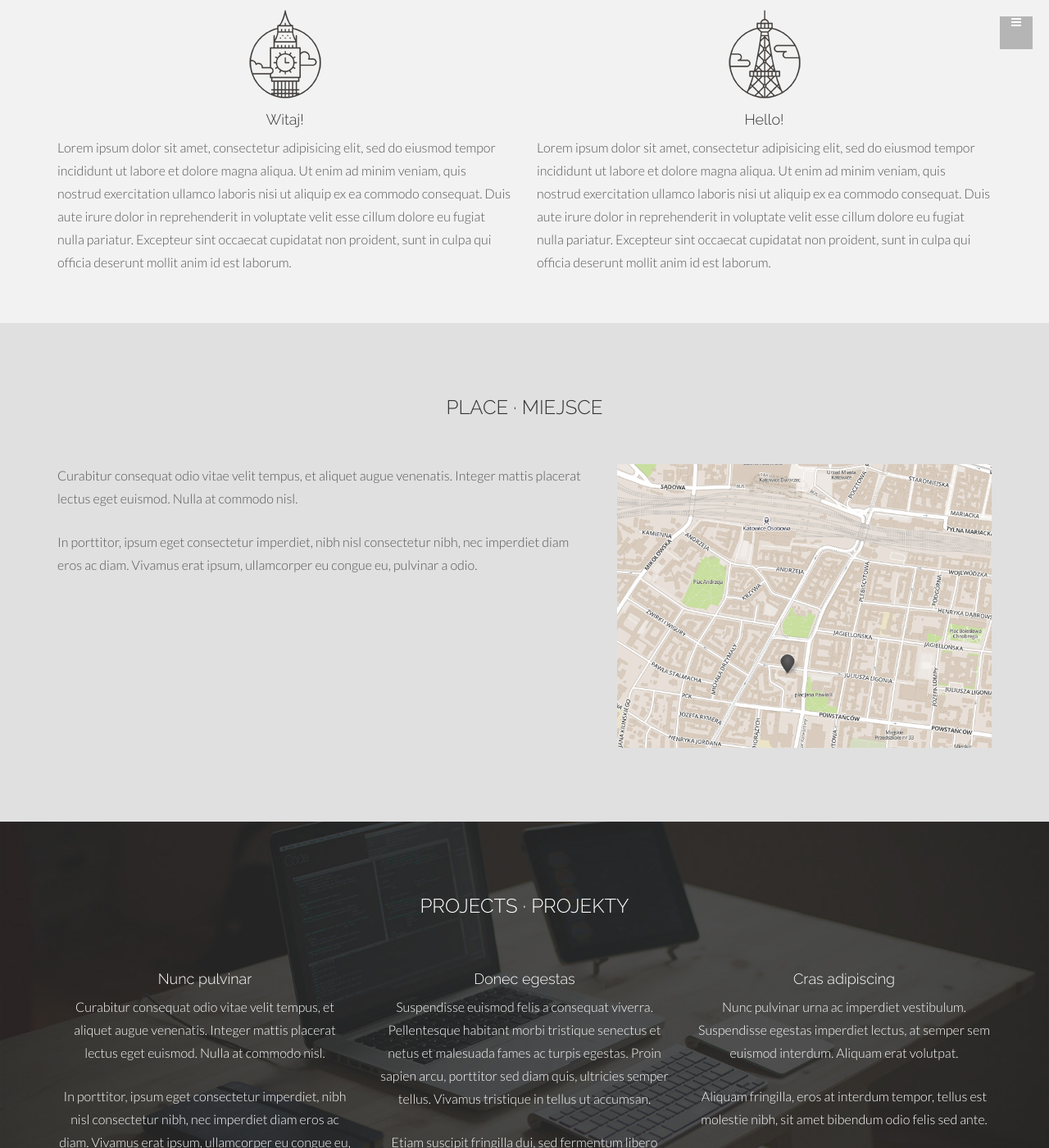
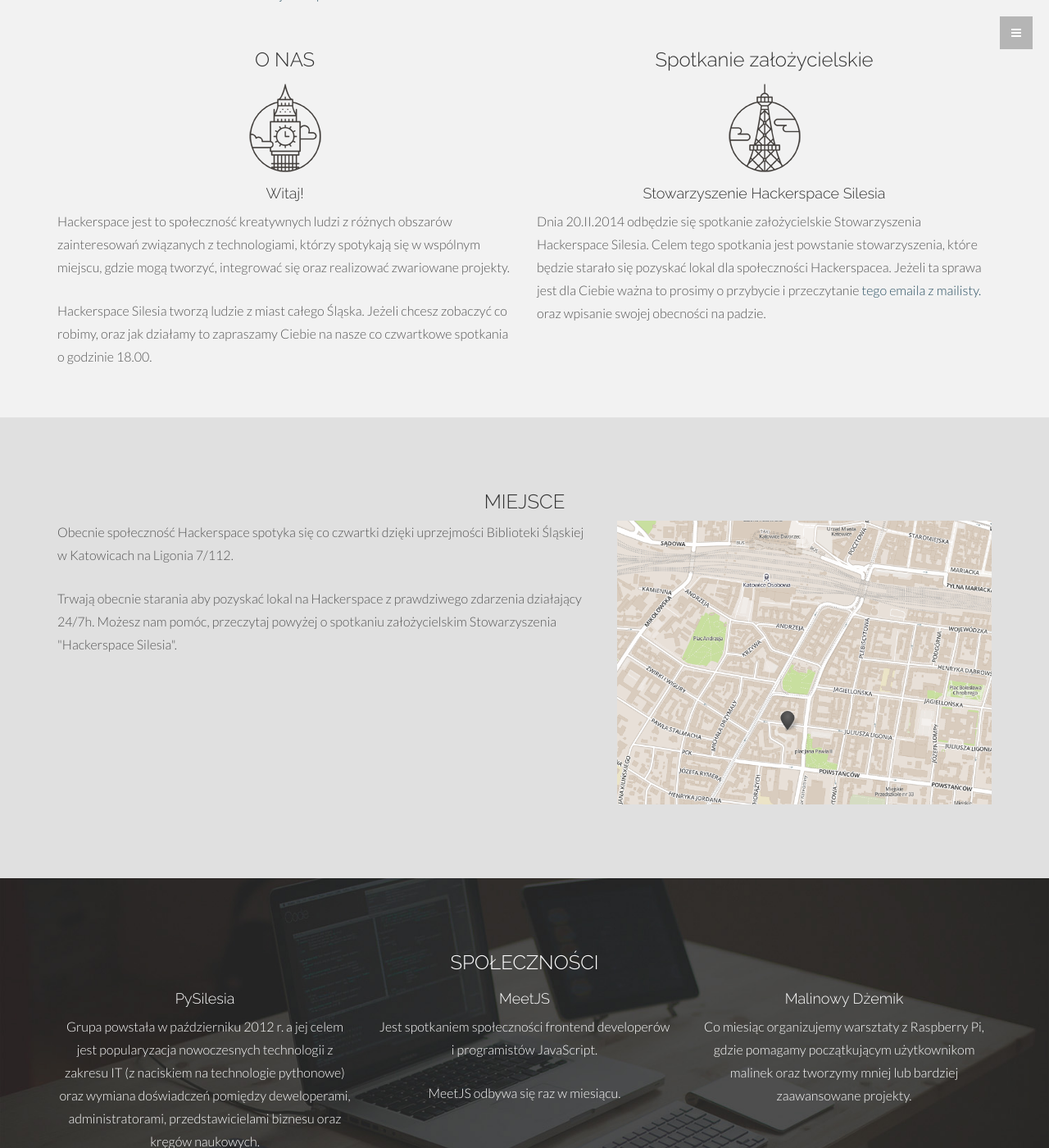
Before and after one commit to hackerspace-silesia/hackerspace-silesia.github.io, a Jekyll site: the page built from index.html, in a window 1280 px wide and 1400 px high, scrolled down 398 px. Shown: the whole window at 82% size. Built offline with Jekyll 4.4.1, drawn with Linux system fonts in a browser that asks for light colours; some of the changed text lies outside the part shown.

Commit message:
update to new version of website

```diff
--- a/_layouts/default.html
+++ b/_layouts/default.html
@@ -1,4 +1,4 @@
-<DOCTYPE html>
+<!DOCTYPE html>
 <html lang="pl">
   <head>
     <meta charset="utf-8">
@@ -28,33 +28,36 @@
             <h1 class="logo"><a href="index.html#home">HS</a></h1>
             <i class="icon-remove menu-close"></i>
             <a href="#home" class="smoothScroll">Home</a>
-            <a href="#about" class="smoothScroll">About us</a>
-            <a href="#place" class="smoothScroll">Place</a>
-            <a href="#projects" class="smoothScroll">Projects</a>
-            <a href="#calendar" class="smoothScroll">Calendar</a>
-            <a href="#contact" class="smoothScroll">Contact</a>
-            <a href="#"><i class="icon-facebook"></i></a>
-            <a href="#"><i class="icon-twitter"></i></a>
-            <a href="#"><i class="icon-dribbble"></i></a>
-            <a href="#"><i class="icon-envelope"></i></a>
+            <a href="#about" class="smoothScroll">O Nas</a>
+            <a href="#place" class="smoothScroll">Miejsce</a>
+            <a href="#projects" class="smoothScroll">Społeczności</a>
+            <a href="#calendar" class="smoothScroll">Kalendarz</a>
+            <a href="#contact" class="smoothScroll">Kontakt</a>
+            <a href="https://www.facebook.com/HackerspaceSilesia"><i class="icon-facebook"></i></a>
+            <a href="https://twitter.com/hs_silesia"><i class="icon-twitter"></i></a>
+            <a href="https://lists.hackerspace.pl/mailman/listinfo/silesia"><i class="icon-envelope"></i></a>
         </div>
         <div id="menuToggle"><i class="icon-reorder"></i></div>
     </nav>
 
     <!-- LOGO -->
-    <section id="home" name="home"></section>
+    <section id="home"></section>
     <div id="headerwrap">
         <div class="container">
-            <img src="img/logo.png" width=400 />
+            <img src="/img/logo.png" alt="Logo" />
         </div>
     </div>
 
     <!-- MENU -->
-    <div id="w">
+    <div class="w">
         <div class="container">
             <div class="row">
                 <div class="col-lg-8 col-lg-offset-2">
-                    <a href="#about" class="smoothScroll">About us</a> · <a href="#place" class="smoothScroll">Place</a> · <a href="#projects" class="smoothScroll">Projects</a> · <a href="#calendar" class="smoothScroll">Calendar</a> · <a href="#contact" class="smoothScroll">Contact</a>
+                    <a href="#about" class="smoothScroll">O nas</a> ·
+                    <a href="#place" class="smoothScroll">Miejsce</a> ·
+                    <a href="#projects" class="smoothScroll">Społeczności</a> ·
+                    <a href="#calendar" class="smoothScroll">Kalendarz</a> ·
+                    <a href="#contact" class="smoothScroll">Kontakt</a>
                 </div>
             </div>
         </div>
@@ -64,11 +67,11 @@
 
 
     <!-- CONTACT -->
-    <section id="contact" name="contact"></section>
+    <section id="contact"></section>
     <div id="f">
         <div class="container">
             <div class="row">
-                <h3><b>KONTAKT · CONTACT</b></h3>
+                <h3><b>KONTAKT</b></h3>
                 <br>
                 <div class="col-lg-4">
                     <h3><b>mailing list</b></h3>
@@ -99,7 +102,7 @@
             </div>
         </div>
     </div>
-    </div>
+
 
     <div id="c">
         <div class="container">
@@ -111,5 +114,5 @@
     <script src="js/bootstrap.min.js"></script>
     <script src="js/smoothscroll.js"></script>
     <script src="js/main.js"></script>
-</body>
+  </body>
 </html>
--- a/index.html
+++ b/index.html
@@ -5,21 +5,22 @@
 
 
     <!-- ABOUT -->
-    <section id="about" name="services"></section>
+    <section id="about" ></section>
     <div id="g">
         <div class="container">
             <div class="row">
                 <div class="col-lg-6">
                     <h3>O NAS</h3>
-                    <img src="/img/s1.png">
+                    <img src="/img/s1.png" alt="Big Ben">
                     <h4>Witaj!</h4>
-                    <p>Lorem ipsum dolor sit amet, consectetur adipisicing elit, sed do eiusmod tempor incididunt ut labore et dolore magna aliqua. Ut enim ad minim veniam, quis nostrud exercitation ullamco laboris nisi ut aliquip ex ea commodo consequat. Duis aute irure dolor in reprehenderit in voluptate velit esse cillum dolore eu fugiat nulla pariatur. Excepteur sint occaecat cupidatat non proident, sunt in culpa qui officia deserunt mollit anim id est laborum.</p>
+                    <p>Hackerspace jest to społeczność kreatywnych ludzi z różnych obszarów zainteresowań związanych z technologiami, którzy spotykają się w wspólnym miejscu, gdzie mogą tworzyć, integrować się oraz realizować zwariowane projekty.</p>
+                    <p>Hackerspace Silesia tworzą ludzie z miast całego Śląska. Jeżeli chcesz zobaczyć co robimy, oraz jak działamy to zapraszamy Ciebie na nasze co czwartkowe spotkania o godzinie 18.00.</p>
                 </div>
                 <div class="col-lg-6">
-                    <h3>ABOUT US</h3>
-                    <img src="/img/s3.png">
-                    <h4>Hello!</h4>
-                    <p>Lorem ipsum dolor sit amet, consectetur adipisicing elit, sed do eiusmod tempor incididunt ut labore et dolore magna aliqua. Ut enim ad minim veniam, quis nostrud exercitation ullamco laboris nisi ut aliquip ex ea commodo consequat. Duis aute irure dolor in reprehenderit in voluptate velit esse cillum dolore eu fugiat nulla pariatur. Excepteur sint occaecat cupidatat non proident, sunt in culpa qui officia deserunt mollit anim id est laborum.</p>
+                    <h3>Spotkanie założycielskie</h3>
+                    <img src="/img/s3.png" alt="Eiffel">
+                    <h4>Stowarzyszenie Hackerspace Silesia</h4>
+                    <p>Dnia 20.II.2014 odbędzie się spotkanie założycielskie Stowarzyszenia Hackerspace Silesia. Celem tego spotkania jest powstanie stowarzyszenia, które będzie starało się pozyskać lokal dla społeczności Hackerspacea. Jeżeli ta sprawa jest dla Ciebie ważna to prosimy o przybycie i przeczytanie <a href="https://lists.hackerspace.pl/pipermail/silesia/2014-February/000202.html">tego emaila z mailisty.</a> oraz wpisanie swojej obecności na padzie.</p>
                 </div>
             </div>
         </div>
@@ -29,11 +30,11 @@
     <div id="dg">
         <div class="container" id="place">
             <div class="row">
-                <h3>PLACE · MIEJSCE</h3>
-                <br>
-                <br>
+                <h3>MIEJSCE</h3>
+
                 <div class="col-lg-7 port-space">
-                    <p>Curabitur consequat odio vitae velit tempus, et aliquet augue venenatis. Integer mattis placerat lectus eget euismod. Nulla at commodo nisl.</p><p>In porttitor, ipsum eget consectetur imperdiet, nibh nisl consectetur nibh, nec imperdiet diam eros ac diam. Vivamus erat ipsum, ullamcorper eu congue eu, pulvinar a odio.</p>
+                    <p>Obecnie społeczność Hackerspace spotyka się co czwartki dzięki uprzejmości Biblioteki Śląskiej w Katowicach na Ligonia 7/112.</p>
+                    <p>Trwają obecnie starania aby pozyskać lokal na Hackerspace z prawdziwego zdarzenia działający 24/7h. Możesz nam pomóc, przeczytaj powyżej o spotkaniu założycielskim Stowarzyszenia "Hackerspace Silesia".</p>
                 </div>
                 <div class="col-lg-5 port-space">
                     <img src="/img/map.png" alt="Mapa" />
@@ -43,41 +44,66 @@
     </div>
 
     <!-- PROJECTS -->
-    <section id="projects" name="portfolio"></section>
+    <section id="projects" ></section>
     <div id="portfoliowrap">
         <div class="container">
             <div class="row">
-                <h3>PROJECTS · PROJEKTY</h3>
-                <br>
-                <br>
+                <h3>SPOŁECZNOŚCI</h3>
                 <div class="col-lg-4 port-space">
-                    <h4>Nunc pulvinar</h4>
-                    <p>Curabitur consequat odio vitae velit tempus, et aliquet augue venenatis. Integer mattis placerat lectus eget euismod. Nulla at commodo nisl.</p><p>In porttitor, ipsum eget consectetur imperdiet, nibh nisl consectetur nibh, nec imperdiet diam eros ac diam. Vivamus erat ipsum, ullamcorper eu congue eu, pulvinar a odio.</p>
+                    <h4>PySilesia</h4>
+                    <p>Grupa powstała w październiku 2012 r. a jej celem jest popularyzacja nowoczesnych technologii z zakresu IT (z naciskiem na technologie pythonowe) oraz wymiana doświadczeń pomiędzy deweloperami, administratorami, przedstawicielami biznesu oraz kręgów naukowych.</p><p>Spotkania grupy odbywają się na Górnym Śląsku.</p>
                 </div>
                 <div class="col-lg-4 port-space">
-                    <h4>Donec egestas</h4>
-                    <p>Suspendisse euismod felis a consequat viverra. Pellentesque habitant morbi tristique senectus et netus et malesuada fames ac turpis egestas. Proin sapien arcu, porttitor sed diam quis, ultricies semper tellus. Vivamus tristique in tellus ut accumsan.</p><p>Etiam suscipit fringilla dui, sed fermentum libero tristique ut.</p>
+                    <h4>MeetJS</h4>
+                    <p>Jest spotkaniem społeczności frontend developerów i programistów JavaScript.</p><p>MeetJS odbywa się raz w miesiącu.</p>
                 </div>
                 <div class="col-lg-4 port-space">
-                    <h4>Cras adipiscing</h4>
-                    <p>Nunc pulvinar urna ac imperdiet vestibulum. Suspendisse egestas imperdiet lectus, at semper sem euismod interdum. Aliquam erat volutpat.</p><p>Aliquam fringilla, eros at interdum tempor, tellus est molestie nibh, sit amet bibendum odio felis sed ante.</p>
+                    <h4>Malinowy Dżemik</h4>
+                    <p>Co miesiąc organizujemy warsztaty z Raspberry Pi, gdzie pomagamy początkującym użytkownikom malinek oraz tworzymy mniej lub bardziej zaawansowane projekty. </p>
                 </div>
             </div>
         </div>
     </div>
 
     <!-- CALENDAR -->
-    <div id="w">
+    <div class="w">
         <div class="container" id="calendar">
             <div class="row">
                 <div class="col-lg-12">
-                    <h3>KALENDARZ · CALENDAR</h3>
-                    <br>
+                    <h3>KALENDARZ</h3>
                     <br>
                     <iframe src="https://www.google.com/calendar/embed?showTitle=0&amp;showNav=0&amp;showPrint=0&amp;showTabs=0&amp;showCalendars=0&amp;height=600&amp;wkst=2&amp;bgcolor=%23ffffff&amp;src=e8893kf66vodao1nutaj81m478%40group.calendar.google.com&amp;color=%232952A3&amp;ctz=Europe%2FWarsaw" style=" border-width:0; width: 100%" height="600" frameborder="0" scrolling="no"></iframe>
-                    <br>
                     <br>
                 </div>
             </div>
         </div>
     </div>
+
+
+    <div class="w">
+        <div class="container" id="fabceook">
+            <div class="row">
+                <div class="col-lg-12">
+                    <h3>Facebook</h3>
+
+                    <div class="fb-like-box"
+                         data-href="http://www.facebook.com/HackerspaceSilesia"
+                         data-width="800" data-colorscheme="light"
+                         data-show-faces="true" data-header="false"
+                         data-stream="true" data-show-border="false"></div>
+                </div>
+            </div>
+        </div>
+    </div>
+
+    <div id="fb-root"></div>
+    <script>
+    (function (d, s, id) {
+        var js, fjs = d.getElementsByTagName(s)[0];
+        if (d.getElementById(id)) return;
+        js = d.createElement(s);
+        js.id = id;
+        js.src = "//connect.facebook.net/en_US/all.js#xfbml=1";
+        fjs.parentNode.insertBefore(js, fjs);
+    }(document, 'script', 'facebook-jssdk'));
+    </script>
```
Also changed, not shown: Gemfile.lock.
